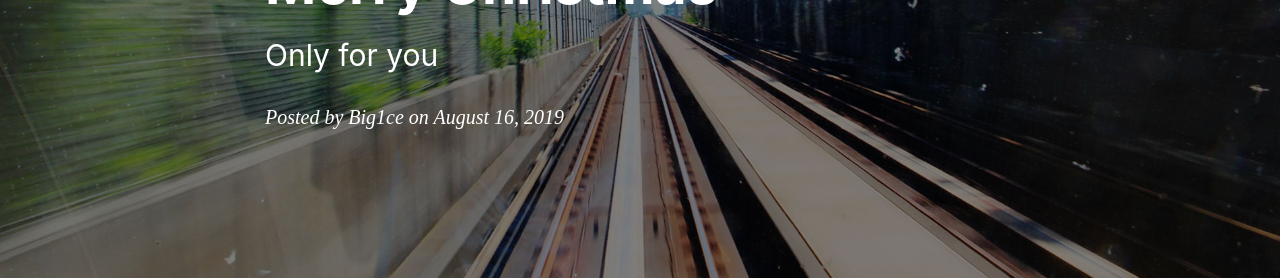
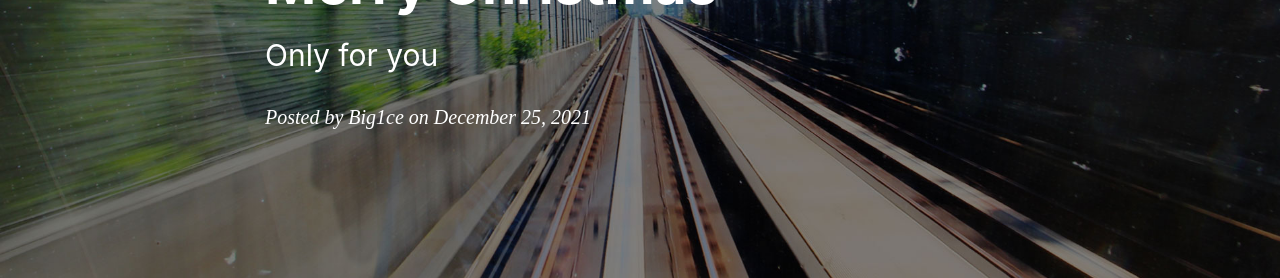
Before and after one commit to Big1ce/Big1ce.github.io, a Jekyll site: the page built from _posts/2019-08-16-good-night.markdown, in a window 1280 px wide. Shown: the part 245-523 px from the top of the page. Built offline with Jekyll 4.4.1, drawn with Linux system fonts in a browser that asks for light colours; nearby versions of some CDN libraries; comment, search, counter and statistics services are not loaded; grey boxes are pictures that could not be loaded.

Commit message:
Update 2019-08-16-good-night.markdown

```diff
--- a/_posts/2019-08-16-good-night.markdown
+++ b/_posts/2019-08-16-good-night.markdown
@@ -2,7 +2,7 @@
 layout:     post
 title:      "Merry Christmas"
 subtitle:   " Only for you"
-date:       2019-08-16 23:30:00
+date:       2021-12-25 23:10:00
 author:     "Big1ce"
 header-img: "img/post-bg-2015.jpg"
 tags:
```
